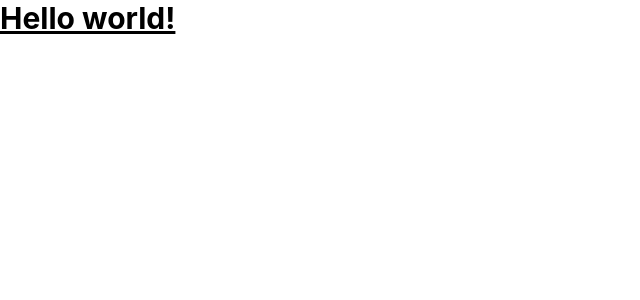
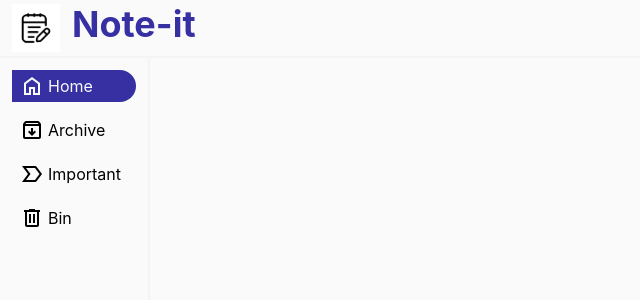
Before and after one commit to Inder799/notes_app, a React (Create React App) app: page / in a window 1280 px wide. Shown: the top 300 px of the page, without its empty margins (0-640 px from the left). Built offline with nearby package versions, Linux system fonts and the light colour scheme.

Commit message:
Home page and Sidebar setup

```diff
--- a/package.json
+++ b/package.json
@@ -11,6 +11,7 @@
     "postcss": "^8.5.6",
     "react": "^19.2.3",
     "react-dom": "^19.2.3",
+    "react-router-dom": "^7.11.0",
     "react-scripts": "5.0.1",
     "tailwindcss": "^3.4.19",
     "web-vitals": "^2.1.4"
--- /dev/null
+++ b/postcss.config.js
@@ -0,0 +1,6 @@
+module.exports = {
+  plugins: {
+    tailwindcss: {},
+    autoprefixer: {},
+  }
+}
--- a/public/index.html
+++ b/public/index.html
@@ -24,6 +24,10 @@
       work correctly both with client-side routing and a non-root public URL.
       Learn how to configure a non-root public URL by running `npm run build`.
     -->
+    <link
+      rel="stylesheet"
+      href="https://fonts.googleapis.com/css2?family=Material+Symbols+Outlined"
+    />
     <title>React App</title>
   </head>
   <body>
--- a/src/App.js
+++ b/src/App.js
@@ -1,10 +1,13 @@
 import './App.css';
+import { Routes, Route } from 'react-router-dom';
+import { Home } from './pages/Home';
 
 function App() {
   return (
-    <h1 class="text-3xl font-bold underline">
-    Hello world!
-  </h1>
+    <Routes>
+      <Route path="/" element={<Home />}>
+      </Route>
+    </Routes>
   );
 }
 
--- /dev/null
+++ b/src/components/Navbar/index.jsx
@@ -0,0 +1,12 @@
+import logo from "../../assets/image.png";
+
+export const Navbar = () => {
+  return (
+    <header className="flex px-3 py-1 gap-3 border-b-2 border-gray-100">
+      <div className="w-13 h-12">
+        <img className="w-full h-full" src={logo} alt="logo" />
+      </div>
+      <h1 className="text-indigo-800 text-4xl font-bold">Note-it</h1>
+    </header>
+  );
+};
--- /dev/null
+++ b/src/components/Sidebar/index.jsx
@@ -0,0 +1,32 @@
+import { NavLink } from "react-router-dom";
+
+export const SideBar = () => {
+  const getStyles = ({ isActive }) => {
+    const styles =
+      "flex align-center gap-1 px-2 py-1 rounded-tr-full rounded-br-full";
+    return isActive
+      ? `bg-indigo-800 text-slate-50 ${styles}`
+      : `hover:bg-indigo-800 hover:text-slate-50 ${styles}`;
+  };
+
+  return (
+    <aside className="flex flex-col gap-3 border-r-2 border-gray-100 w-[150px] h-screen p-3">
+      <NavLink className={getStyles} to="/">
+        <span class="material-symbols-outlined">home</span>
+        <span>Home</span>
+      </NavLink>
+      <NavLink className={getStyles} to="/archive">
+        <span class="material-symbols-outlined">archive</span>
+        <span>Archive</span>
+      </NavLink>
+      <NavLink className={getStyles} to="/important">
+        <span class="material-symbols-outlined">label_important</span>
+        <span>Important</span>
+      </NavLink>
+      <NavLink className={getStyles} to="/bin">
+        <span class="material-symbols-outlined">delete</span>
+        <span>Bin</span>
+      </NavLink>
+    </aside>
+  );
+};
--- a/src/index.css
+++ b/src/index.css
@@ -9,6 +9,7 @@ body {
     sans-serif;
   -webkit-font-smoothing: antialiased;
   -moz-osx-font-smoothing: grayscale;
+  background-color: #fafafa;
 }
 
 code {
--- a/src/index.js
+++ b/src/index.js
@@ -3,11 +3,14 @@ import ReactDOM from 'react-dom/client';
 import './index.css';
 import App from './App';
 import reportWebVitals from './reportWebVitals';
+import { BrowserRouter } from 'react-router-dom';
 
 const root = ReactDOM.createRoot(document.getElementById('root'));
 root.render(
   <React.StrictMode>
-    <App />
+    <BrowserRouter>
+      <App />
+    </BrowserRouter>
   </React.StrictMode>
 );
 
--- /dev/null
+++ b/src/pages/Home/index.js
@@ -0,0 +1,14 @@
+import { Navbar } from "../../components/Navbar"
+import { Fragment } from "react/jsx-runtime"
+import { SideBar } from "../../components/Sidebar"
+
+export const Home = () => {
+    return (
+        <Fragment>
+            <Navbar />
+            <main>
+                <SideBar />
+            </main>
+        </Fragment>
+    )
+}
--- a/tailwind.config.js
+++ b/tailwind.config.js
@@ -1,6 +1,6 @@
 /** @type {import('tailwindcss').Config} */
 module.exports = {
-  content: ["./src/**/*.{html,js}"],
+  content: ["./src/**/*.{html,js,jsx}"],
   theme: {
     extend: {},
   },
```
Also changed, not shown: src/assets/image.png (added), 1 other file (tests, documents, lock files or other folders).
